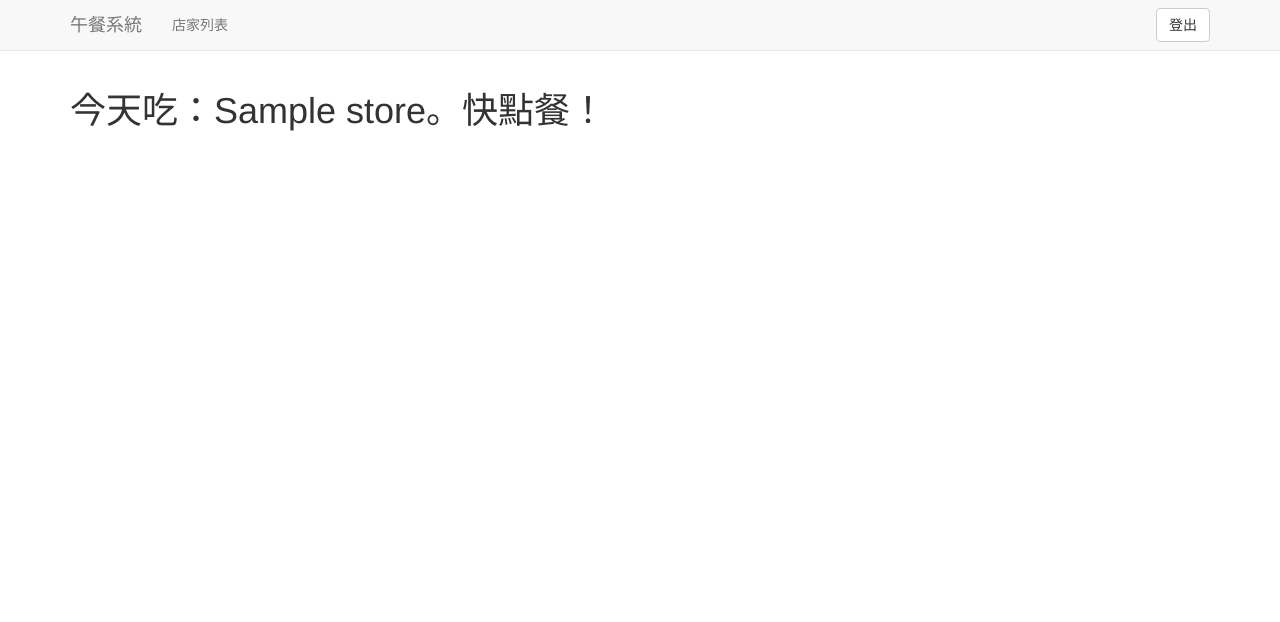
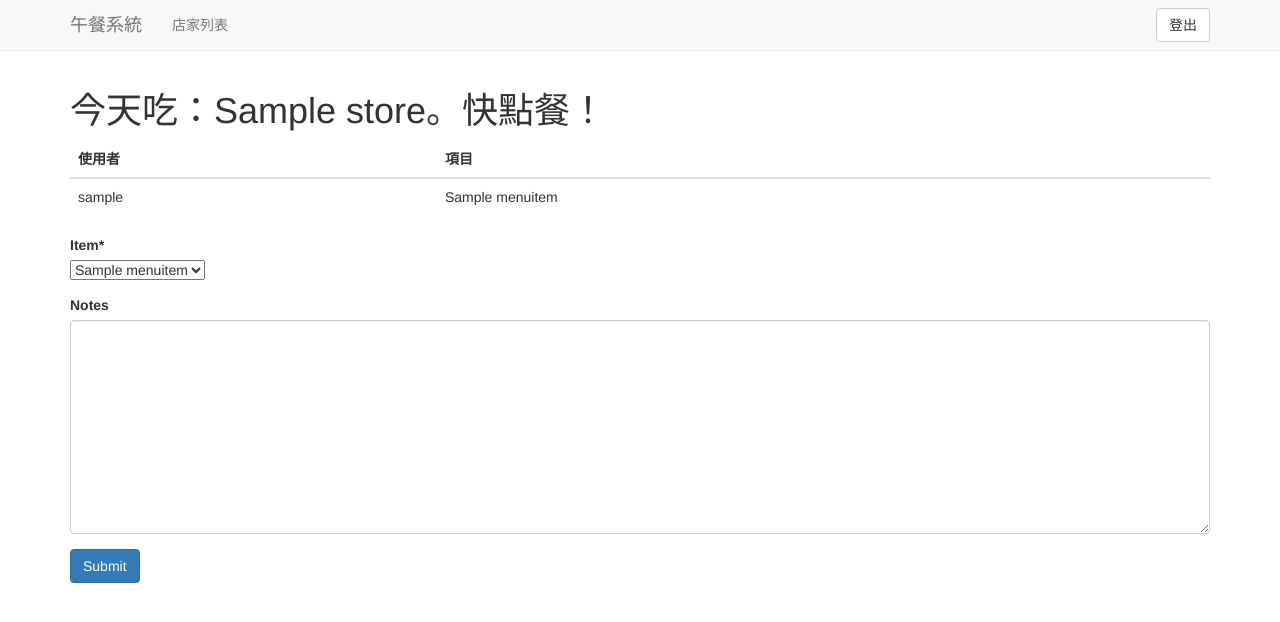
Before and after one commit to zxjte9411/django_exercise, a Django app: page /event/1 in a window 1280 px wide. Shown: the top 622 px of the page. Run offline with Django 3.2, Linux system fonts and the light colour scheme; a user stored in the database is signed in; tables that the repository leaves empty hold one stand-in row (values such as "Sample post"); some libraries are stand-ins or nearby versions.

Commit message:
為 events 建立 order_form

```diff
--- a/events/forms.py
+++ b/events/forms.py
@@ -1,7 +1,7 @@
 from django import forms
 from crispy_forms.helper import FormHelper
 from crispy_forms.layout import Submit
-from .models import Event
+from .models import Event, Order
 
 
 class EventForm(forms.ModelForm):
@@ -15,3 +15,16 @@ class EventForm(forms.ModelForm):
         super().__init__(*args, **kwargs)
         self.helper = FormHelper()
         self.helper.add_input(Submit('submit', submit_title))
+
+
+class OrderForm(forms.ModelForm):
+
+    class Meta:
+        model = Order
+        fields = ['item', 'notes']
+
+    def __init__(self, *args, submit_title='Submit', **kwargs):
+        super().__init__(*args, **kwargs)
+        self.fields['item'].empty_label = None
+        self.helper = FormHelper()
+        self.helper.add_input(Submit('submit', submit_title))
--- a/events/templates/events/event_detail.html
+++ b/events/templates/events/event_detail.html
@@ -1,5 +1,24 @@
 {% extends 'events/base.html' %}
-
+{% load crispy_forms_tags %}
 {% block content %}
 <h1>今天吃：{{ event }}。快點餐！</h1>
+
+<table class="table">
+  <thead>
+    <tr>
+      <th>使用者</th>
+      <th>項目</th>
+    </tr>
+  </thead>
+  <tbody>
+    {% for order in event.orders.all %}
+    <tr>
+      <td>{{ order.user }}</td>
+      <td>{{ order.item }}</td>
+    </tr>
+    {% endfor %}
+  </tbody>
+</table>
+{% crispy order_form %}
+
 {% endblock content %}
--- a/events/views.py
+++ b/events/views.py
@@ -1,15 +1,34 @@
-from django.shortcuts import render
-
+from django.shortcuts import render, redirect
+from django.http import HttpResponseBadRequest
 from django.views.generic import CreateView, DetailView
-from .forms import EventForm
+from .forms import EventForm, OrderForm
 from .models import Event
+from django.contrib.auth.mixins import LoginRequiredMixin
 
 
-class EventCreateView(CreateView):
+class EventCreateView(LoginRequiredMixin, CreateView):
     http_method_names = ['post']
     form_class = EventForm
     model = Event
 
 
-class EventDetailView(DetailView):
+class EventDetailView(LoginRequiredMixin, DetailView):
     model = Event
+
+    def get_context_data(self, **kwargs):
+        data = super().get_context_data(**kwargs)
+        order_form = OrderForm()
+        order_form.fields['item'].queryset = self.object.store.menu_items.all()
+        data['order_form'] = order_form
+        return data
+
+    def post(self, request, *args, **kwargs):
+        form = OrderForm(request.POST)
+        if not form.is_valid():
+            return HttpResponseBadRequest()
+        # 產生 object（但先不要存進資料庫）
+        order = form.save(commit=False)
+        order.user = request.user
+        order.event = self.get_object()
+        order.save()
+        return redirect(order.event.get_absolute_url())
```
